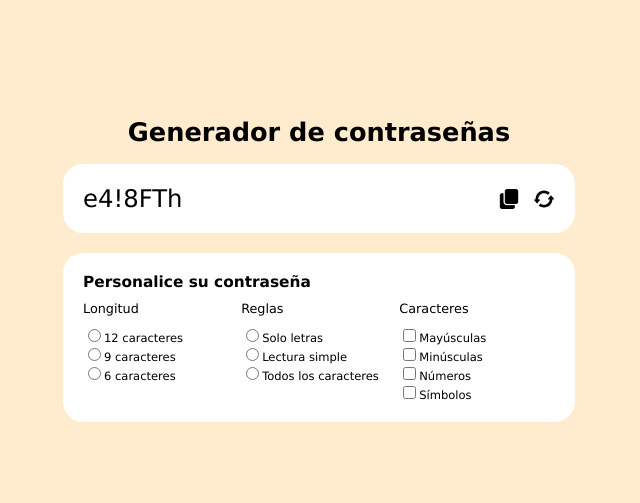
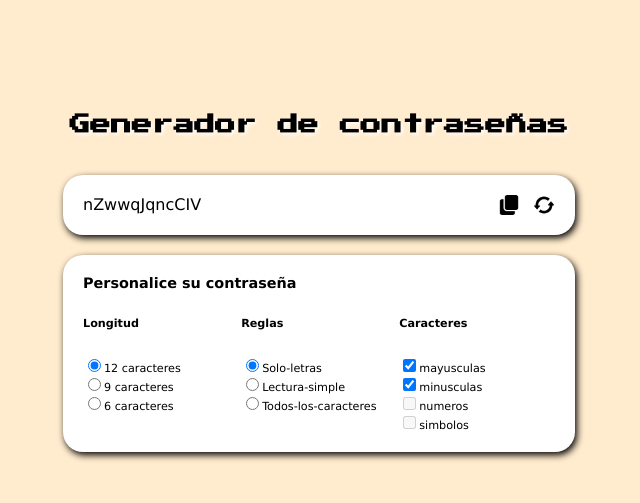
Before and after one commit to andreaeba/generador-de-contrasenias, a plain HTML site: page index.html in a window 1280 px wide. Shown: the whole page, without its empty margins (321-961 px from the left). Drawn offline with Linux system fonts and the light colour scheme.

Commit message:
modificaciones

```diff
--- a/index.html
+++ b/index.html
@@ -4,11 +4,14 @@
     <meta charset="UTF-8">
     <meta http-equiv="X-UA-Compatible" content="IE=edge">
     <meta name="viewport" content="width=device-width, initial-scale=1.0">
-    <title>Document</title>
+    <title>Generador de claves</title>
     <script src="https://kit.fontawesome.com/1a8edf4923.js" crossorigin="anonymous"></script>
+    <link rel="preconnect" href="https://fonts.googleapis.com">
+    <link rel="preconnect" href="https://fonts.gstatic.com" crossorigin>
+    <link href="https://fonts.googleapis.com/css2?family=Press+Start+2P&display=swap" rel="stylesheet">
     <link rel="stylesheet" href="./styles.css">
 </head>
-<body id="body">
+<body>
 
     <script src="./scripts.js"></script>
 </body>
--- a/scripts.js
+++ b/scripts.js
@@ -1,42 +1,45 @@
-// Seccion DOM: container
-var body = document.getElementById('body');
+// Seccion container
+var body = document.body;
 var container = document.createElement('div');
+var h1 = document.createElement('h1');
+var h1Text = document.createTextNode('Generador de contraseñas');
 container.classList.add('container');
 body.appendChild(container);
-var h1 = document.createElement('h1');
-var h1Text = document.createTextNode('Generador de contraseñas');
 h1.appendChild(h1Text);
 container.appendChild(h1);
-// Sección DOM: mostrar contraseña
+// Sección div de mostrar contraseña
 var divShow = document.createElement('div');
-divShow.classList.add('div-show');
-container.appendChild(divShow);
 var divPassword = document.createElement('div');
 var divCopy = document.createElement('div');
 var divRefresh = document.createElement('div');
+divShow.classList.add('div-show');
+container.appendChild(divShow);
 divShow.appendChild(divPassword);
 divShow.appendChild(divCopy);
 divShow.appendChild(divRefresh);
 divPassword.classList.add('password-section');
-var textInit = document.createTextNode('e4!8FTh');
-divPassword.appendChild(textInit);
+var p = document.createElement('span');
+var textInit = document.createTextNode('e4!8@¿¿iJf04FTh');
+p.appendChild(textInit);
+divPassword.appendChild(p);
+p.setAttribute("id", "textPass");
 var iconCopy = document.createElement('img');
+var iconRefresh = document.createElement('img');
 iconCopy.setAttribute('src', './assets/copy.png');
 iconCopy.setAttribute('alt', 'copy icon');
 divCopy.classList.add('icons');
-var iconRefresh = document.createElement('img');
 iconRefresh.setAttribute('src', './assets/refresh.png');
 iconRefresh.setAttribute('alt', 'refresh icon');
 divRefresh.classList.add('icons');
 divCopy.appendChild(iconCopy);
 divRefresh.appendChild(iconRefresh);
-// Sección DOM: configurar contraseña
+// Sección div de configurar contraseña
 var divConfig = document.createElement('div');
+var h4 = document.createElement('h4');
+var h4Text = document.createTextNode("Personalice su contraseña");
 divConfig.classList.add('div-config');
+h4.classList.add('text-personalize');
 container.appendChild(divConfig);
-var h4 = document.createElement('h6');
-var h4Text = document.createTextNode("Personalice su contraseña");
-h4.classList.add('text-personalize');
 h4.appendChild(h4Text);
 divConfig.appendChild(h4);
 var divSpecificConfig = document.createElement('div');
@@ -46,179 +49,194 @@ var divCaracter = document.createElement('div');
 divLength.classList.add('select-config');
 divRules.classList.add('select-config');
 divCaracter.classList.add('select-config');
+var h6Length = document.createElement('h6');
+var h6Rules = document.createElement('h6');
+var h6Caracter = document.createElement('h6');
+h6Length.classList.add('h6text');
+h6Rules.classList.add('h6text');
+h6Caracter.classList.add('h6text');
+var h6LengthText = document.createTextNode("Longitud");
+var h6RulesText = document.createTextNode("Reglas");
+var h6CaracterText = document.createTextNode("Caracteres");
+var form = document.createElement('form');
+form.setAttribute("name", "passForm");
+// form.setAttribute("onclick", "return validateForm()")
+form.classList.add('specific-config');
 divConfig.appendChild(divSpecificConfig);
-divSpecificConfig.classList.add('specific-config');
-divSpecificConfig.appendChild(divLength);
-divSpecificConfig.appendChild(divRules);
-divSpecificConfig.appendChild(divCaracter);
-var h6Length = document.createElement('h6');
-var h6LengthText = document.createTextNode("Longitud");
-var h6Rules = document.createElement('h6');
-var h6RulesText = document.createTextNode("Reglas");
-var h6Caracter = document.createElement('h6');
-var h6CaracterText = document.createTextNode("Caracteres");
 divLength.appendChild(h6Length);
 h6Length.appendChild(h6LengthText);
 divRules.appendChild(h6Rules);
 h6Rules.appendChild(h6RulesText);
 divCaracter.appendChild(h6Caracter);
 h6Caracter.appendChild(h6CaracterText);
-divLength.id = "div-length";
-var form = document.createElement('form');
-//Longitud de contraseña
-var selectLength12 = document.createElement('div');
-var selectLength9 = document.createElement('div');
-var selectLength6 = document.createElement('div');
-// Label 1
-var labelTwelveCaracter = document.createElement('label');
-labelTwelveCaracter.setAttribute("for", "checkTwelve");
-labelTwelveCaracter.textContent = "12 caracteres";
-var twelveCaracter = document.createElement('input');
-twelveCaracter.setAttribute("type", "radio");
-twelveCaracter.setAttribute("id", "checkTwelve");
-twelveCaracter.setAttribute("name", "select-length");
-twelveCaracter.dataset.value = "12";
-// Label 2
-var labelNineCaracter = document.createElement('label');
-labelNineCaracter.setAttribute("for", "checkNine");
-labelNineCaracter.textContent = "9 caracteres";
-var nineCaracter = document.createElement('input');
-nineCaracter.setAttribute("type", "radio");
-nineCaracter.setAttribute("id", "checkNine");
-nineCaracter.setAttribute("name", "select-length");
-nineCaracter.dataset.value = "9";
-// Label 3
-var labelSixCaracter = document.createElement('label');
-labelSixCaracter.setAttribute("for", "checkSix");
-labelSixCaracter.textContent = "6 caracteres";
-var sixCaracter = document.createElement('input');
-sixCaracter.setAttribute("type", "radio");
-sixCaracter.setAttribute("id", "checkSix");
-sixCaracter.setAttribute("name", "select-length");
-sixCaracter.dataset.value = "6";
-form.appendChild(selectLength12);
-form.appendChild(selectLength9);
-form.appendChild(selectLength6);
-divLength.appendChild(form);
-selectLength12.appendChild(twelveCaracter);
-selectLength12.appendChild(labelTwelveCaracter);
-selectLength9.appendChild(nineCaracter);
-selectLength9.appendChild(labelNineCaracter);
-selectLength6.appendChild(sixCaracter);
-selectLength6.appendChild(labelSixCaracter);
-//Reglas
-var selectRules1 = document.createElement('div');
-var selectRules2 = document.createElement('div');
-var selectRules3 = document.createElement('div');
-// Label 1
-var labelOnlyLetters = document.createElement('label');
-labelOnlyLetters.setAttribute("for", "checkLetters");
-labelOnlyLetters.textContent = "Solo letras";
-var onlyLetters = document.createElement('input');
-onlyLetters.setAttribute("type", "radio");
-onlyLetters.setAttribute("id", "checkLetters");
-onlyLetters.setAttribute("name", "select-rules");
-// Label 2
-var labelSimpleRead = document.createElement('label');
-labelSimpleRead.setAttribute("for", "checkRead");
-labelSimpleRead.textContent = "Lectura simple";
-var simpleRead = document.createElement('input');
-simpleRead.setAttribute("type", "radio");
-simpleRead.setAttribute("id", "checkRead");
-simpleRead.setAttribute("name", "select-rules");
-// Label 3
-var labelAllCaracter = document.createElement('label');
-labelAllCaracter.setAttribute("for", "checkAll");
-labelAllCaracter.textContent = "Todos los caracteres";
-var allCaracter = document.createElement('input');
-allCaracter.setAttribute("type", "radio");
-allCaracter.setAttribute("id", "checkAll");
-allCaracter.setAttribute("name", "select-rules");
-divRules.appendChild(selectRules1);
-divRules.appendChild(selectRules2);
-divRules.appendChild(selectRules3);
-selectRules1.appendChild(onlyLetters);
-selectRules1.appendChild(labelOnlyLetters);
-selectRules2.appendChild(simpleRead);
-selectRules2.appendChild(labelSimpleRead);
-selectRules3.appendChild(allCaracter);
-selectRules3.appendChild(labelAllCaracter);
-// Caracteres
-var selectCaracter1 = document.createElement('div');
-var selectCaracter2 = document.createElement('div');
-var selectCaracter3 = document.createElement('div');
-var selectCaracter4 = document.createElement('div');
-// Label 1
-var labelUpperCase = document.createElement('label');
-labelUpperCase.setAttribute("for", "check-characters");
-labelUpperCase.textContent = "Mayúsculas";
-var inputUpperCase = document.createElement('input');
-inputUpperCase.setAttribute("type", "checkbox");
-inputUpperCase.setAttribute("id", "input-upper-case");
-// Label 2
-var labelLowerCase = document.createElement('label');
-labelLowerCase.setAttribute("for", "check-characters");
-labelLowerCase.textContent = "Minúsculas";
-var inputLowerCase = document.createElement('input');
-inputLowerCase.setAttribute("type", "checkbox");
-inputLowerCase.setAttribute("id", "input-lower-case");
-// Label 3
-var labelNumbers = document.createElement('label');
-labelNumbers.setAttribute("for", "check-characters");
-labelNumbers.textContent = "Números";
-var inputNumbers = document.createElement('input');
-inputNumbers.setAttribute("type", "checkbox");
-inputNumbers.setAttribute("id", "input-numbers");
-//inputNumbers.disabled = true
-// Label 4
-var labelSymbols = document.createElement('label');
-labelSymbols.setAttribute("for", "check-characters");
-labelSymbols.textContent = "Símbolos";
-var inputSymbols = document.createElement('input');
-inputSymbols.setAttribute("type", "checkbox");
-inputSymbols.setAttribute("id", "input-symbols");
-// inputSymbols.disabled = true
-selectCaracter1.appendChild(inputUpperCase);
-selectCaracter1.appendChild(labelUpperCase);
-selectCaracter2.appendChild(inputLowerCase);
-selectCaracter2.appendChild(labelLowerCase);
-selectCaracter3.appendChild(inputNumbers);
-selectCaracter3.appendChild(labelNumbers);
-selectCaracter4.appendChild(inputSymbols);
-selectCaracter4.appendChild(labelSymbols);
-divCaracter.appendChild(selectCaracter1);
-divCaracter.appendChild(selectCaracter2);
-divCaracter.appendChild(selectCaracter3);
-divCaracter.appendChild(selectCaracter4);
+divSpecificConfig.appendChild(form);
+form.appendChild(divLength);
+form.appendChild(divRules);
+form.appendChild(divCaracter);
 // Objetos de caracteres y tipos
 var caracters = {
-    numbers: "0 1 2 3 4 5 6 7 8 9",
-    symbols: "@ ! $ % & *",
-    upperCase: "A B C D E F G H I J K L M N O P Q R S T U V W X Y Z",
-    lowerCase: "a b c d e f g h i j k l m n o p q r s t u v w x y z"
+    numeros: "0 1 2 3 4 5 6 7 8 9",
+    simbolos: "@ ! $ % & * @ ! $ % & * @ ! $ % & *",
+    mayusculas: "A B C D E F G H I J K L M N O P Q R S T U V W X Y Z",
+    minusculas: "a b c d e f g h i j k l m n o p q r s t u v w x y z"
 };
 var types = {
-    numbers: true,
-    symbols: true,
-    upperCase: true,
-    lowerCase: true
+    numeros: true,
+    simbolos: true,
+    mayusculas: true,
+    minusculas: true
 };
-// const generatePassword = () => {
-//     let char = ""
-//     let password = ""
-//     for (let type in types) {
-//         if (types[type] == true) {
-//             char += caracters[type] + " "
-//             console.log(char)
+// For de longitud
+var lengthChar = [12, 9, 6];
+for (var _i = 0, lengthChar_1 = lengthChar; _i < lengthChar_1.length; _i++) {
+    var elem = lengthChar_1[_i];
+    var selectLength = document.createElement('div');
+    var label = document.createElement('label');
+    label.setAttribute("for", "check-".concat(elem));
+    label.textContent = "".concat(elem, " caracteres");
+    var input = document.createElement('input');
+    input.setAttribute("type", "radio");
+    input.setAttribute("id", "check-".concat(elem));
+    input.setAttribute("name", "select-length");
+    input.setAttribute("value", "".concat(elem));
+    // input[1].setAttribute("checked", "checked")
+    selectLength.appendChild(input);
+    selectLength.appendChild(label);
+    divLength.appendChild(selectLength);
+    input.addEventListener("change", function (e) {
+        generatePassword(e.target.value);
+        //console.log(e.target.value);
+    });
+}
+//For de reglas
+var rules = ["Solo-letras", "Lectura-simple", "Todos-los-caracteres"];
+// const values = ["1", "2", "3"]
+for (var _a = 0, rules_1 = rules; _a < rules_1.length; _a++) {
+    var elem = rules_1[_a];
+    var selectRules = document.createElement('div');
+    var label = document.createElement('label');
+    label.setAttribute("for", "check-".concat(elem));
+    label.textContent = "".concat(elem);
+    var input = document.createElement('input');
+    input.setAttribute("type", "radio");
+    input.setAttribute("id", "check-".concat(elem));
+    input.setAttribute("name", "select-rules");
+    input.setAttribute("value", "".concat(elem));
+    input.classList.add('long-control');
+    selectRules.appendChild(input);
+    selectRules.appendChild(label);
+    divRules.appendChild(selectRules);
+    input.addEventListener("change", function (e) {
+        generatePassword(e.target.value);
+        //console.log(e.target.value);
+    });
+}
+var textSoloLetras = document.createTextNode("Solo letras");
+// Funciones listener Reglas
+var checkSoloLetras = document.getElementById('check-Solo-letras');
+checkSoloLetras.addEventListener("change", function (e) {
+    document.getElementById("check-simbolos").setAttribute("disabled", "true");
+    document.getElementById("check-numeros").setAttribute("disabled", "true");
+    document.getElementById('check-mayusculas').setAttribute("checked", "checked");
+    document.getElementById('check-minusculas').setAttribute("checked", "checked");
+    types.numeros = false;
+    types.simbolos = false;
+    generatePassword(12);
+});
+var checkLecturaSimple = document.getElementById('check-Lectura-simple');
+checkLecturaSimple.addEventListener("change", function (e) {
+    document.getElementById('check-mayusculas').setAttribute("checked", "checked");
+    document.getElementById('check-minusculas').setAttribute("checked", "checked");
+    document.getElementById('check-numeros').setAttribute("checked", "checked");
+    document.getElementById("check-numeros").removeAttribute("disabled");
+    types.numeros = true;
+    types.simbolos = false;
+    generatePassword(12);
+});
+var checkTodosLosCaracteres = document.getElementById('check-Todos-los-caracteres');
+checkTodosLosCaracteres.addEventListener("change", function (e) {
+    document.getElementById('check-mayusculas').setAttribute("checked", "checked");
+    document.getElementById('check-minusculas').setAttribute("checked", "checked");
+    document.getElementById('check-numeros').setAttribute("checked", "checked");
+    document.getElementById('check-simbolos').setAttribute("checked", "checked");
+    document.getElementById("check-numeros").removeAttribute("disabled");
+    document.getElementById("check-simbolos").removeAttribute("disabled");
+    types.mayusculas = true;
+    types.minusculas = true;
+    types.numeros = true;
+    types.simbolos = true;
+    generatePassword(12);
+});
+// Funciones listener Caracteres
+// For de Caracteres
+var character = ["mayusculas", "minusculas", "numeros", "simbolos"];
+for (var _b = 0, character_1 = character; _b < character_1.length; _b++) {
+    var elem = character_1[_b];
+    var selectChar = document.createElement('div');
+    var label = document.createElement('label');
+    label.setAttribute("for", "check-".concat(elem));
+    label.textContent = "".concat(elem);
+    var input = document.createElement('input');
+    input.setAttribute("type", "checkbox");
+    input.setAttribute("id", "check-".concat(elem));
+    input.setAttribute("name", "select-char");
+    input.classList.add('select-char');
+    selectChar.appendChild(input);
+    selectChar.appendChild(label);
+    divCaracter.appendChild(selectChar);
+}
+// const CheckChar = document.getElementsByClassName('select-char')
+// console.log(CheckChar);
+// CheckChar.addEventListener()
+// const validarChar = () => {
+//     for(let i = 0; i < CheckChar.length; i++) {
+//         if(CheckChar[i].checked == true) {
+//            types[i] = true
+//         } else if(CheckChar[0].checked == false) {
+//             types[i] = false
 //         }
 //     }
 // }
+// validarChar()
 /*
 **
 ** Funciones para personalizar la clave dependiendo de la longitud
 **
 */
+var inputsRules = document.getElementsByClassName('long-control');
+//console.log(inputsRules);
+function validateFormRules() {
+    for (var _i = 0, inputsRules_1 = inputsRules; _i < inputsRules_1.length; _i++) { // esta entrando en los 3 NO SIRVEEE!!!!
+        var input = inputsRules_1[_i];
+        if (input.value == "Solo-letras") {
+            // document.getElementById("check-mayusculas").setAttribute("enabled", "true")
+            // document.getElementById("check-minusculas").setAttribute("disabled", "false")
+            // document.getElementById("check-simbolos").setAttribute("disabled", "true")
+            // document.getElementById("check-numeros").setAttribute("disabled", "true")
+            // // types.numeros = false
+            // types.simbolos = false
+            console.log("funciona solo letras");
+        }
+        else if (input.value == "Lectura-simple") {
+            // document.getElementById("check-mayusculas").setAttribute("checked", "checked")
+            // document.getElementById("check-minusculas").setAttribute("checked", "checked")
+            // document.getElementById("check-numeros").setAttribute("checked", "checked")
+            // document.getElementById("check-numeros").setAttribute("disabled", "false")
+            // document.getElementById("check-simbolos").setAttribute("disabled", "true")
+            console.log("funciona lectura simple");
+        }
+        else if (input.value == "Todos-los-caracteres") {
+            // document.getElementById("check-mayusculas").setAttribute("disabled", "false")
+            // document.getElementById("check-minusculas").setAttribute("disabled", "false")
+            // document.getElementById("check-numeros").setAttribute("disabled", "false")
+            // document.getElementById("check-simbolos").setAttribute("disabled", "false")
+            console.log("funciona todos los caracteres");
+        }
+    }
+}
 var generatePassword = function (number) {
+    //validateFormRules()
+    //validarChar()
     var char = "";
     var password = "";
     for (var type in types) {
@@ -235,65 +253,54 @@ var generatePassword = function (number) {
     textInit.textContent = password;
     console.log(password);
 };
-// 12 caracteres
-twelveCaracter.addEventListener("click", function (e) {
-    //e.stopPropagation()
-    //$('#div-length').prop('data-value').click
-    // let target = e.target.value;
-    // console.log(target)
-    generatePassword(12);
-});
-// 9 caracteres
-nineCaracter.addEventListener("click", function (e) {
-    e.stopPropagation();
-    generatePassword(9);
-});
-// 6 caracteres
-sixCaracter.addEventListener("click", function (e) {
-    e.stopPropagation();
-    generatePassword(6);
-});
 /*
 **
 ** Funciones para personalizar la clave dependiendo de la regla
 **
 */
-/*
-**
-** Funciones para personalizar la clave dependiendo de los caracteres
-**
-*/
-// const validaCheck = (checkbox) => {
-//     let checked = checkbox.checked;
-//     for(let type of types[type]) {
-//         if(type == !checked) {
-//             types[type] = !types[type]
+// function valuateForm() {
+//     let element = document.forms["passForm"].checked
+//     if(element == true) {
+//         console.log(element)
+//     }
+// }
+// valuateForm()
+// const findSimilar = (a, b) => {
+//     char
+//     for (let elem of char) {
+//         if((a == "I" && b == 1) || (a == "i" && b == 1) || (a == "O" && b == 0) ||(a == "o" && b == 0)) {
+//            b = a
+//            console.log(a, b)
 //         }
 //     }
-//     console.log(checked)
 // }
-// validaCheck(inputNumbers)
-inputUpperCase.addEventListener("click", function () {
-    types.lowerCase = !types.lowerCase;
-    types.numbers = !types.numbers;
-    types.symbols = !types.symbols;
+// console.log(findSimilar("i", 1))
+// function aHackerSpeak(str){
+//         return str.replace(/[iI]/g, 1).replace(/[eE]/g, 3).replace(/[aA]/g, 4).replace(/[sS]/g,5).replace(/[oO]/g,0)
+//
+// function copyToClipBoard() {
+//     let content = document.getElementById('textPass')
+//     content.select();
+//     document.execCommand('copy');
+//     alert("Copied!");
+// }
+// iconCopy.addEventListener("click", copyToClipBoard())
+iconRefresh.addEventListener("click", function () {
     generatePassword(12);
 });
-inputLowerCase.addEventListener("click", function () {
-    types.upperCase = !types.upperCase;
-    types.numbers = !types.numbers;
-    types.symbols = !types.symbols;
+var inicializarPagina = function () {
+    var checkInitLength = document.getElementById('check-12');
+    var checkInitRules = document.getElementById('check-Solo-letras');
+    var checkInitMayusculas = document.getElementById('check-mayusculas');
+    var checkInitMinusculas = document.getElementById('check-minusculas');
+    checkInitLength.setAttribute('checked', 'checked');
+    checkInitRules.setAttribute('checked', 'checked');
+    checkInitMayusculas.setAttribute('checked', 'checked');
+    checkInitMinusculas.setAttribute('checked', 'checked');
+    document.getElementById("check-simbolos").setAttribute("disabled", "true");
+    document.getElementById("check-numeros").setAttribute("disabled", "true");
+    types.numeros = false;
+    types.simbolos = false;
     generatePassword(12);
-});
-// inputNumbers.addEventListener("click", () => {
-//     types.upperCase = !types.upperCase
-//     types.lowerCase = !types.lowerCase
-//     types.symbols = !types.symbols
-//     generatePassword(12)
-// })
-// inputSymbols.addEventListener("click", () => {
-//     types.upperCase = !types.upperCase
-//     types.lowerCase = !types.lowerCase
-//     types.numbers = !types.numbers
-//     generatePassword(12)
-// })
+};
+window.onload = inicializarPagina();
--- a/styles.css
+++ b/styles.css
@@ -1,6 +1,9 @@
 *, *::after, *::before {
     box-sizing: border-box;
 }
+
+@import url('https://fonts.googleapis.com/css2?family=Press+Start+2P&display=swap');
+
 
 body {
     margin: 0;
@@ -19,10 +22,14 @@ body {
     align-items: center;
     flex-direction: column;
     margin-top: 100px;
+
 }
 
 .container h1 {
-    font-size:2vw;
+    font-size:1.3em;
+    font-family: 'Press Start 2P', cursive;
+    text-shadow: 2px 2px 4px #fff;
+    margin-bottom:40px;
 }
 
 .div-show {
@@ -32,11 +39,12 @@ body {
     padding:20px;
     display:flex;
     align-items: center;
+    box-shadow: 2px 3px 7px 0px;
 }
 
 .password-section {
     width: 85%;
-    font-size: 1.9vw;
+    font-size: 1em;
     display:flex;
     align-items: center;
 }
@@ -45,7 +53,10 @@ body {
     display:flex;
     align-items: center;
     justify-content: flex-end;
+}
 
+.icons:hover {
+    cursor: pointer;
 }
 
 .icons img {
@@ -61,10 +72,11 @@ body {
     margin-top: 20px;
     display:flex;
     flex-direction: column;
+    box-shadow: 2px 3px 7px 0px
 }
 
 .text-personalize {
-    font-size: 1.2vw;
+    font-size: 0.9em;
     margin: 0;
 }
 
@@ -74,29 +86,27 @@ body {
     justify-content: space-between;
 }
 
-
 .select-lenght {
     display:flex;
     flex-direction: column;
 }
 
-.select-config{
+.select-config {
     width: 33%;
-    font-size: 0.9vw;
+    font-size:0.7em;
 }
 
-.select-config h6 {
-    font-size: 1vw;
-    margin: 10px 0px;
-    font-weight: 100;
+.h6text {
+    font-size:1em;
 }
+
 
 /* Responsive  */
 
-@media (max-width: 991.98px) and (min-width: 575.98px) {
+/* @media (max-width: 991px) and (min-width: 575.98px) {
 
     .container {
-        max-width: 300px;
+        width: 50%;
     }
     .specific-config {
         display:flex;
@@ -105,18 +115,18 @@ body {
     }
     .select-config{
         width: 80%;
-        font-size: 1.2vw;
+        font-size: 1.2em;
     }
     .text-personalize {
-        font-size: 1.2vw;
+        font-size: 1.2em;
     }
     .select-config h6 {
-        font-size: 1.9vw;
+        font-size: 1.9em;
 
     }
-}
+}  */
 
-@media (max-width: 575.98px) {
+@media (max-width: 575px) {
 
     .container {
         width: 80%;
@@ -130,20 +140,13 @@ body {
 
     .select-config{
         width: 100%;
-        font-size: 2vw;
+        font-size: 1em;
     }
 
     .text-personalize {
-        font-size: 2vw;
+        font-size: 1em;
     }
 
-    .select-config h6 {
-        font-size: 3vw;
-    }
 
-    .password-section {
-
-        font-size: 4vw;
-    }
 
 }
```
Also changed, not shown: 1 other file.
